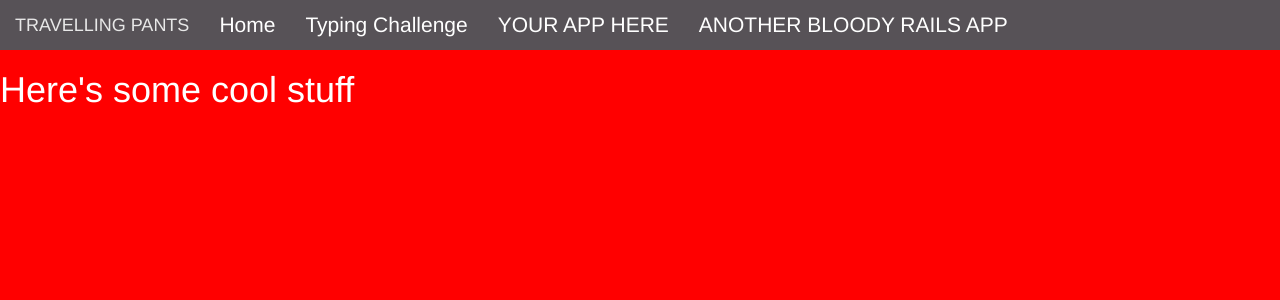
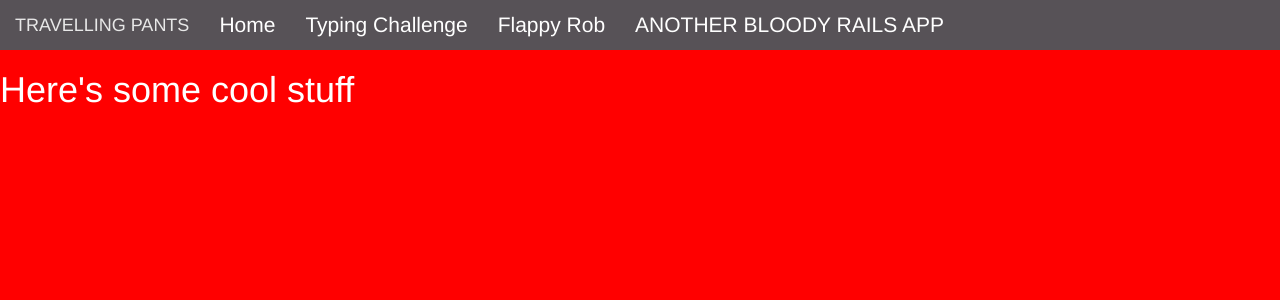
Before and after one commit to robbiealixsantos/the-traveling-repo, a Rails app: page / in a window 1280 px wide. Shown: the top 300 px of the page. Run offline with Rails 7, Linux system fonts and the light colour scheme; some libraries are stand-ins or nearby versions.

Commit message:
adds links to nav for flappy rob game. adds routes for flappy rob game. adds index view for flappy rob

```diff
--- /dev/null
+++ b/app/controllers/flappy_controller.rb
@@ -0,0 +1,4 @@
+class flappyController < ApplicationController
+  def index
+  end
+end
--- /dev/null
+++ b/app/views/flappy/index.html.erb
@@ -0,0 +1,5 @@
+<body class="flappy">
+	<div class= "container">
+
+	</div>
+</body>
--- a/app/views/layouts/_nav.html.erb
+++ b/app/views/layouts/_nav.html.erb
@@ -10,7 +10,7 @@
                 </li>
                 <li><a href="/typing">Typing Challenge</a>
                 </li>
-                <li><a href="/about-us">YOUR APP HERE</a>
+                <li><a href="/flappyRob">Flappy Rob</a>
                 </li>
                 <li><a href="/contact">ANOTHER BLOODY RAILS APP</a>
                 </li>
--- a/config/routes.rb
+++ b/config/routes.rb
@@ -1,5 +1,5 @@
 Rails.application.routes.draw do
   get '/typing' => 'typing#index'
-
+  get '/flappy' => 'flappy#index'
   root 'welcome#index'
 end
```
Also changed, not shown: Gemfile.lock.
